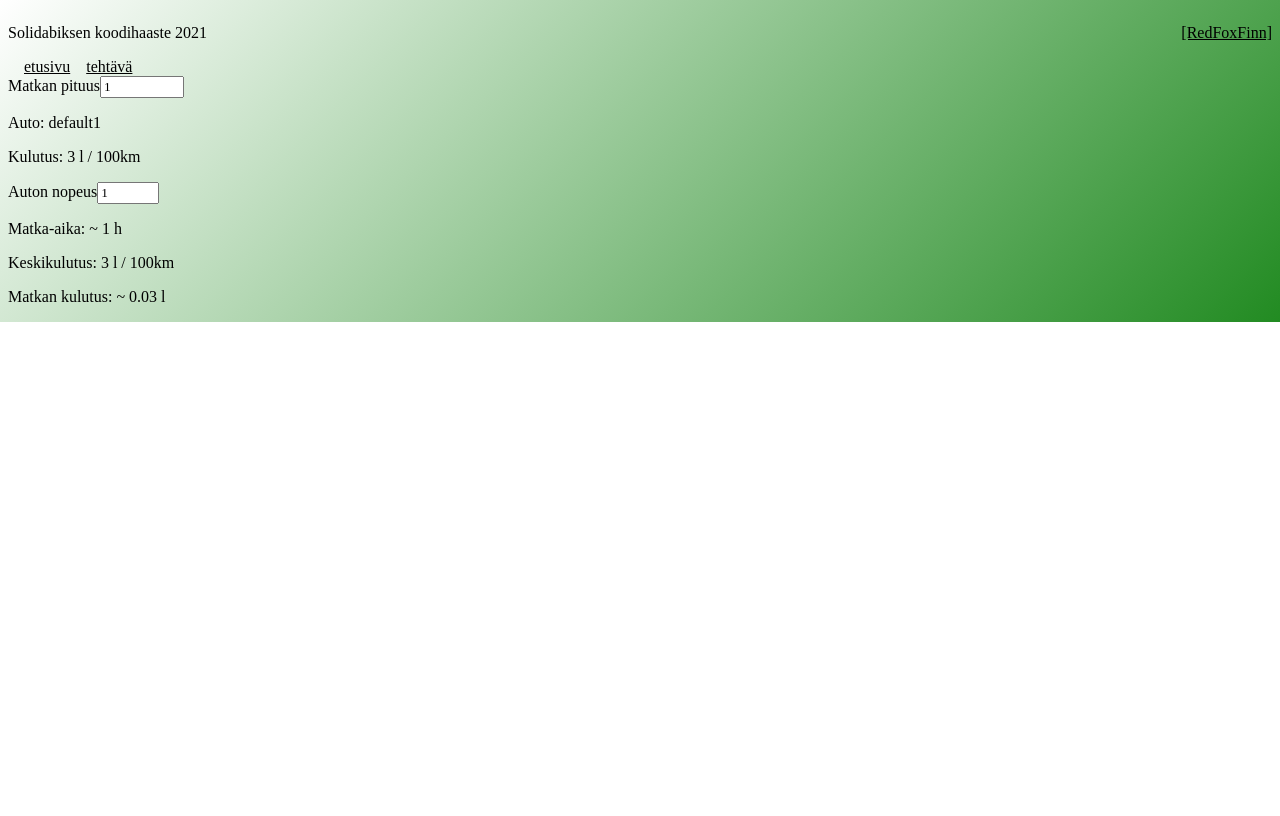
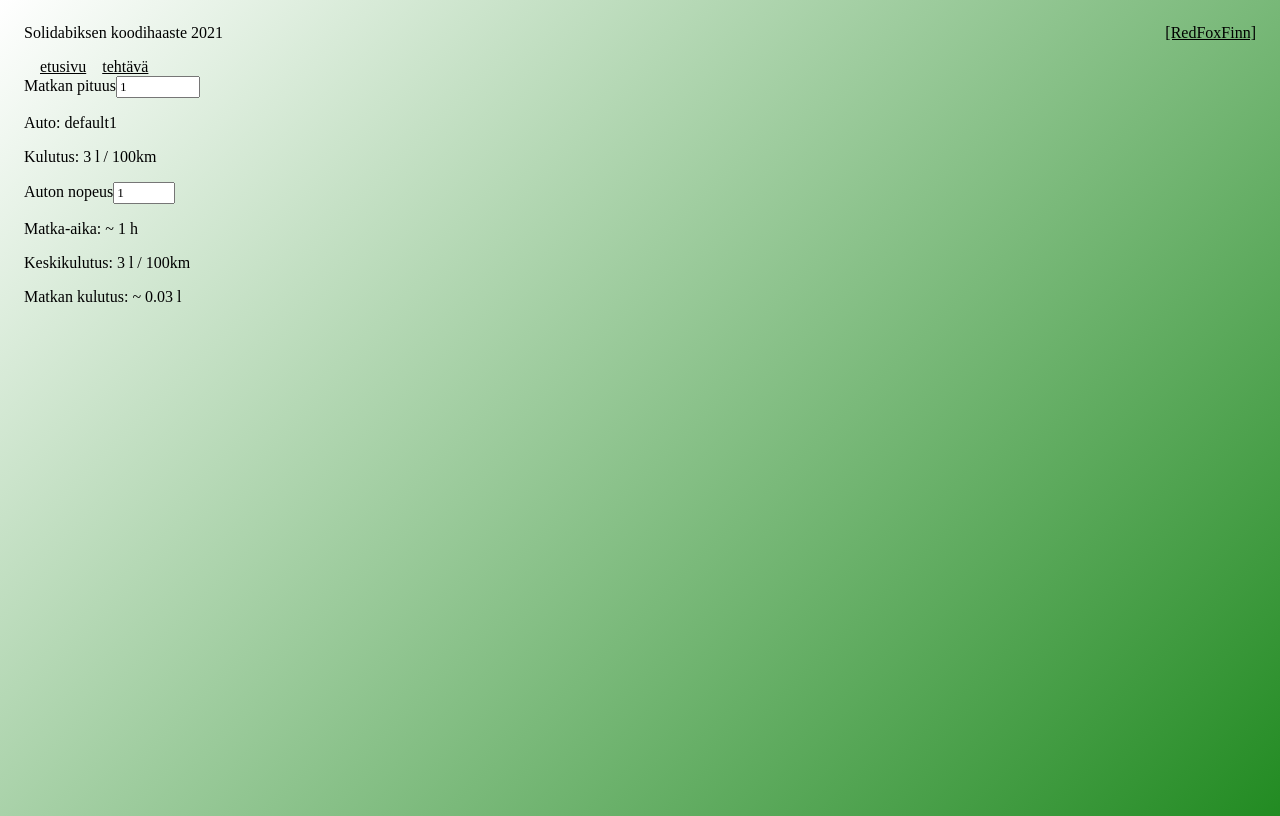
Before and after one commit to RedFoxFinn/solidabis_koodihaaste_2021_rff, a React (Create React App) app: page / in a window 1280 px wide. Built offline with nearby package versions, Linux system fonts and the light colour scheme.

Commit message:
feat: added custom react hook to follow window size

```diff
--- a/src/app.jsx
+++ b/src/app.jsx
@@ -13,8 +13,10 @@ import './styles/components.css';
 import './styles/global.css';
 import Navigation from './components/navigation';
 import Calculator from './components/calculator';
+import useWindowDimensions from './hooks/windowDimensionsHook';
 
 const App = (props) => {
+  const { height, width } = useWindowDimensions();
   const [lang, setLang] = useState();
   useEffect(() => {
     const selection = language.checkLang();
@@ -25,7 +27,8 @@ const App = (props) => {
     }
   },[]);
 
-  return <Router id={`${props.id}`}>
+  return <article style={{height: height, width: width, marginLeft: '1em', marginRight: '1em'}}>
+    <Router id={`${props.id}`}>
       <CalculatorProvider>
         <Header language={lang} authorName={packageinfo.author.name} authorUrl={packageinfo.author.url} />
         <Navigation language={lang}/>
@@ -34,7 +37,8 @@ const App = (props) => {
           <Route path='/task' children={<React.Fragment><h1>task</h1></React.Fragment>} />
         </Switch>
       </CalculatorProvider>
-  </Router>;
+    </Router>
+  </article>;
 };
 
 export default App;
--- /dev/null
+++ b/src/hooks/windowDimensionsHook.jsx
@@ -0,0 +1,25 @@
+import { useState, useEffect } from 'react';
+
+function getWindowDimensions() {
+  const height = window.innerHeight;
+  const width = document.clientWidth;
+  return {
+    width,
+    height
+  };
+}
+
+export default function useWindowDimensions() {
+  const [windowDimensions, setWindowDimensions] = useState(getWindowDimensions());
+
+  useEffect(() => {
+    function handleResize() {
+      setWindowDimensions(getWindowDimensions());
+    }
+
+    window.addEventListener('resize', handleResize);
+    return () => window.removeEventListener('resize', handleResize);
+  }, []);
+
+  return windowDimensions;
+}
```
Lines whose indentation alone changed are shown as unchanged.
